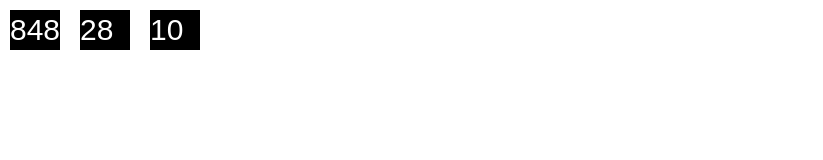
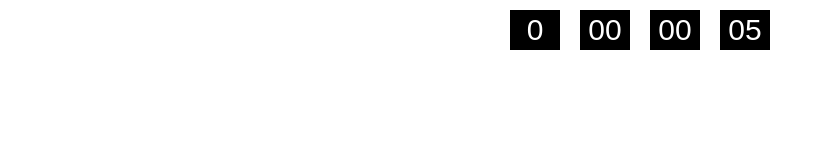
Before and after one commit to vova136/countdown, a plain HTML site: page index.html in a window 1280 px wide. Shown: the whole page, without its empty margins (0-823 px from the left). Drawn offline with Linux system fonts and the light colour scheme.

Commit message:
add callback and stop timer

```diff
--- a/css/styles.css
+++ b/css/styles.css
@@ -56,7 +56,11 @@ textarea:focus,
 select:focus{outline:none;}
 /* General settings */
 
-
+#countdown{
+    text-align: center;
+    font-size: 20px;
+    line-height: 26px;
+}
 .box{
     width: 50px;
     height: 40px;
@@ -67,4 +71,5 @@ select:focus{outline:none;}
     display: inline-block;
     vertical-align: top;
     margin: 10px;
+    text-align: center;
 }
--- a/js/jquery.countdown.js
+++ b/js/jquery.countdown.js
@@ -1,61 +1,73 @@
 (function ($) {
     jQuery.fn.countDown = function (options) {
         var options = $.extend({
-                endDate: '2017-06-10'
+                endDate: new Date().setSeconds(+new Date().getSeconds() + 10),
+                format: 'DD/MM/YYYY HH:mm:ss',
+                callBack: function () {
+                    alert('time is over');
+                }
             },
             options);
-        console.log(options.endDate);
 
         return this.each(function () {
             var $this = $(this);
 
+            $('<div class="box" id="days"></div>').appendTo($this);
             $('<div class="box" id="hours"></div>').appendTo($this);
             $('<div class="box" id="minutes"></div>').appendTo($this);
             $('<div class="box" id="seconds"></div>').appendTo($this);
 
-            function timer(){
+
+
+
+var timeSegment;
+
+            function timer() {
                 var currentdate = new Date();
                 var endDate = new Date(options.endDate);
 
-                var timeSegment = endDate.getTime() - currentdate.getTime();
+                timeSegment = endDate.getTime() - currentdate.getTime();
 
 
                 var timeSegmentInSeconds = timeSegment / 1000;
 
+                var timeSegmentInDays = timeSegmentInSeconds / 86400;
+                timeSegmentInDays = Math.floor(timeSegmentInDays);
+                timeSegmentInSeconds = timeSegmentInSeconds - timeSegmentInDays * 86400;
+
+
                 var timeSegmentInHours = timeSegmentInSeconds / 3600;
                 timeSegmentInHours = Math.floor(timeSegmentInHours);
                 timeSegmentInSeconds = timeSegmentInSeconds - timeSegmentInHours * 3600;
+                if (timeSegmentInHours < 10) {
+                    timeSegmentInHours = "0" + timeSegmentInHours
+                }
 
                 var timeSegmentInMinutes = timeSegmentInSeconds / 60;
                 timeSegmentInMinutes = Math.floor(timeSegmentInMinutes);
                 timeSegmentInSeconds = timeSegmentInSeconds - timeSegmentInMinutes * 60;
+                if (timeSegmentInMinutes < 10) {
+                    timeSegmentInMinutes = "0" + timeSegmentInMinutes
+                }
 
                 timeSegmentInSeconds = Math.floor(timeSegmentInSeconds);
+                if (timeSegmentInSeconds < 10) {
+                    timeSegmentInSeconds = "0" + timeSegmentInSeconds
+                }
 
+                $('#days').html(timeSegmentInDays);
                 $('#hours').html(timeSegmentInHours);
                 $('#minutes').html(timeSegmentInMinutes);
                 $('#seconds').html(timeSegmentInSeconds);
+
+                if(timeSegment < 1000){
+                    clearInterval(interval);
+                    options.callBack(this);
+
+                }
             }
-
-            setInterval(timer, 1000);
-
-
-
-
-
-
-
-
-
-//            console.log(currentdate.getTime());
-//            console.log(endDate.getTime());
-//            console.log(timeSegment);
-//            console.log(timeSegmentInHours);
-//            console.log(timeSegmentInMinutes);
-//            console.log(timeSegmentInSeconds);
+            var interval=setInterval(timer,1000);
 
         });
-
-
     };
 })(jQuery);
--- a/js/scripts.js
+++ b/js/scripts.js
@@ -1,6 +1,9 @@
 $(document).ready(function () {
     $('#countdown').countDown({
-        endDate: '2017-07-11'
+//        endDate: '2017-06-05 17:10'
+//        format: 'yyyy-MM-dd HH:mm:ss'
+        callBack: function(){
+            $('<div class="message">Time is over</div>').appendTo('#countdown');
+        }
     });
-
 });
```
